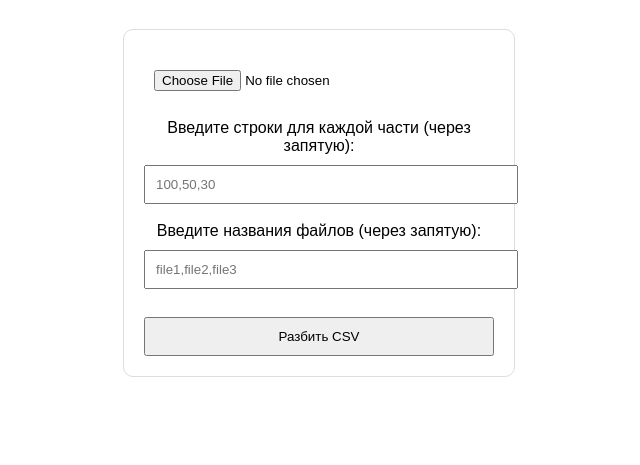
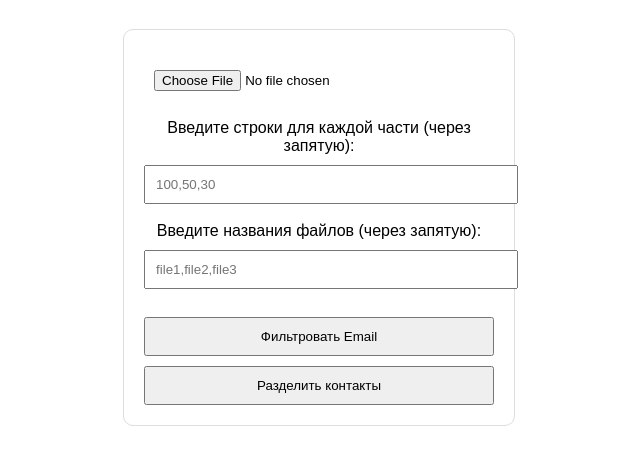
Before and after one commit to matviis/app.csv, a plain HTML site: page templates/index.html in a window 1280 px wide. Shown: the part 79-544 px from the top of the page, without its empty margins (321-961 px from the left). Drawn offline with Linux system fonts and the light colour scheme.

Commit message:
Update index.html

```diff
--- a/templates/index.html
+++ b/templates/index.html
@@ -21,7 +21,8 @@
         <label>Введите названия файлов (через запятую):</label>
         <input type="text" name="file_names" placeholder="file1,file2,file3" required><br><br>
 
-        <button type="submit">Разбить CSV</button>
+        <button type="submit" name="action" value="filter_email">Фильтровать Email</button>
+        <button type="submit" name="action" value="split_contacts">Разделить контакты</button>
     </form>
 </body>
 </html>
```
